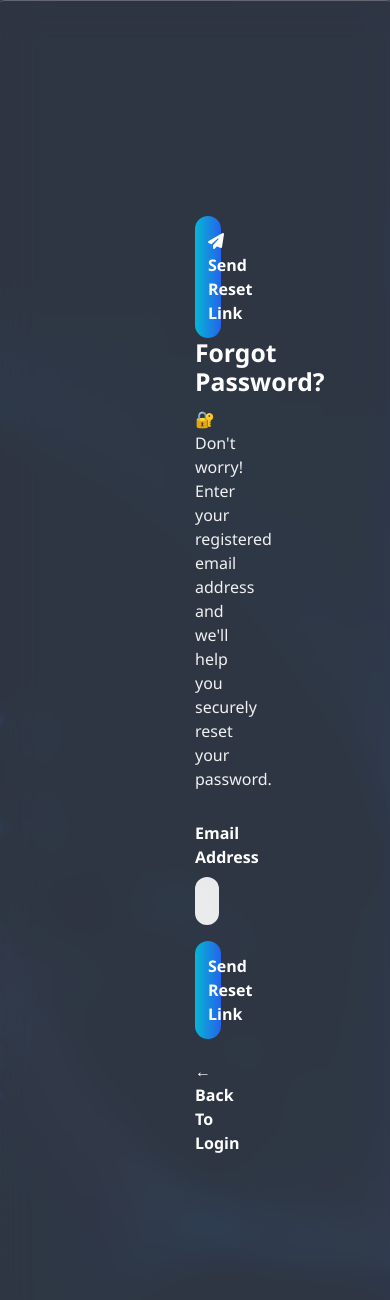
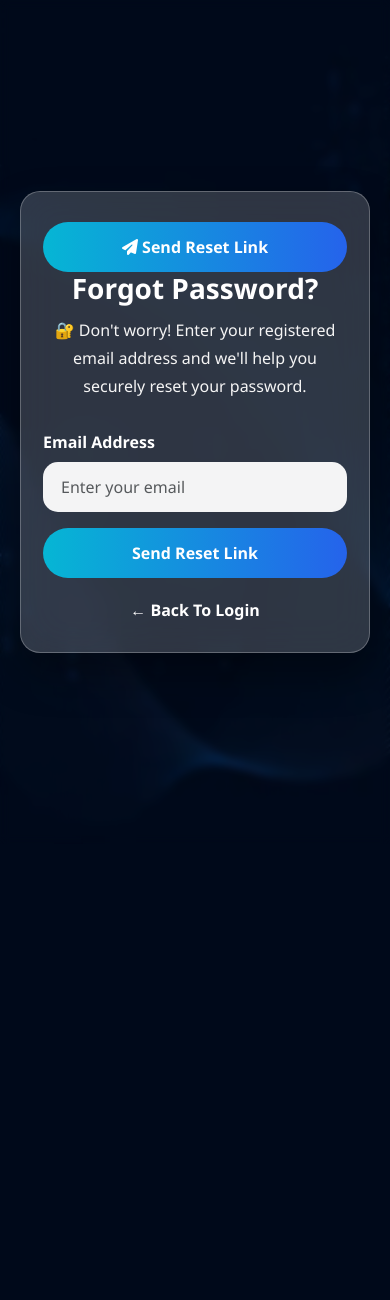
Before and after one commit to chintusasmal21-lgtm/habit_tracker, a Django app: page /forgot-password/ in a window 390 px wide. Shown: the top 1300 px of the page. After the commit the page ends 778 px from the top, so only its background shows below. Run offline with Django 5.2, Linux system fonts and the light colour scheme.

Commit message:
Updated forgot_password page

```diff
--- a/habits/templates/habits/forgot_password.html
+++ b/habits/templates/habits/forgot_password.html
@@ -22,13 +22,15 @@ href="https://cdnjs.cloudflare.com/ajax/libs/font-awesome/6.5.1/css/all.min.css"
 
 body{
 
-    background:url("{% static 'image/log.jpg' %}") center/cover no-repeat;
+    background:url("{% static 'image/log.jpg' %}") center center/cover no-repeat;
 
     min-height:100vh;
 
     display:flex;
     justify-content:center;
     align-items:center;
+
+    padding:20px;
 
     position:relative;
 
@@ -39,6 +41,9 @@ body::before{
     content:"";
 
     position:absolute;
+
+    top:0;
+    left:0;
 
     width:100%;
     height:100%;
@@ -53,11 +58,10 @@ body::before{
 
     position:relative;
 
+    width:100%;
+    max-width:520px;
 
-    width:90%;
-    max-width: 580px;
-
-    padding:55%;
+    padding:40px;
 
     border-radius:25px;
 
@@ -71,24 +75,20 @@ body::before{
 
     animation:fadeIn .8s ease;
 
+    z-index:1;
+
 }
 
 @keyframes fadeIn{
 
     from{
-
         opacity:0;
-
         transform:translateY(30px);
-
     }
 
     to{
-
         opacity:1;
-
         transform:translateY(0);
-
     }
 
 }
@@ -98,7 +98,7 @@ body::before{
     width:90px;
     height:90px;
 
-    margin:auto;
+    margin:0 auto 25px;
 
     border-radius:50%;
 
@@ -106,15 +106,13 @@ body::before{
     justify-content:center;
     align-items:center;
 
-    font-size:42px;
+    font-size:40px;
 
     color:white;
 
     background:linear-gradient(135deg,#2563eb,#06b6d4);
 
     box-shadow:0 10px 25px rgba(37,99,235,.4);
-
-    margin-bottom:25px;
 
 }
 
@@ -126,15 +124,18 @@ h2{
 
     font-weight:bold;
 
+    margin-bottom:10px;
+
 }
 
 .info{
 
     text-align:center;
 
-    color:#f1f1f1;
+    color:#f5f5f5;
 
-    margin-top:10px;
+    line-height:28px;
+
     margin-bottom:30px;
 
 }
@@ -149,15 +150,15 @@ h2{
 
 .form-control{
 
+    height:50px;
+
     border-radius:15px;
-
-    padding:12px;
 
     border:none;
 
-    background:rgba(255,255,255,.9);
+    background:rgba(255,255,255,.95);
 
-    transition:.3s;
+    padding:12px 18px;
 
 }
 
@@ -165,7 +166,7 @@ h2{
 
     box-shadow:0 0 15px rgba(37,99,235,.4);
 
-    transform:scale(1.02);
+    border:none;
 
 }
 
@@ -173,7 +174,7 @@ h2{
 
     width:100%;
 
-    padding:13px;
+    height:50px;
 
     border:none;
 
@@ -193,7 +194,7 @@ h2{
 
     transform:translateY(-3px);
 
-    box-shadow:0 12px 25px rgba(37,99,235,.4);
+    box-shadow:0 10px 20px rgba(37,99,235,.4);
 
 }
 
@@ -213,13 +214,38 @@ h2{
 
     font-weight:600;
 
-    transition:.3s;
-
 }
 
 .back-link a:hover{
 
     color:#06b6d4;
+
+}
+
+@media (max-width:576px){
+
+    .forgot-box{
+
+        padding:30px 22px;
+
+        border-radius:20px;
+
+    }
+
+    h2{
+
+        font-size:28px;
+
+    }
+
+    .lock-icon{
+
+        width:75px;
+        height:75px;
+
+        font-size:32px;
+
+    }
 
 }
 
```
